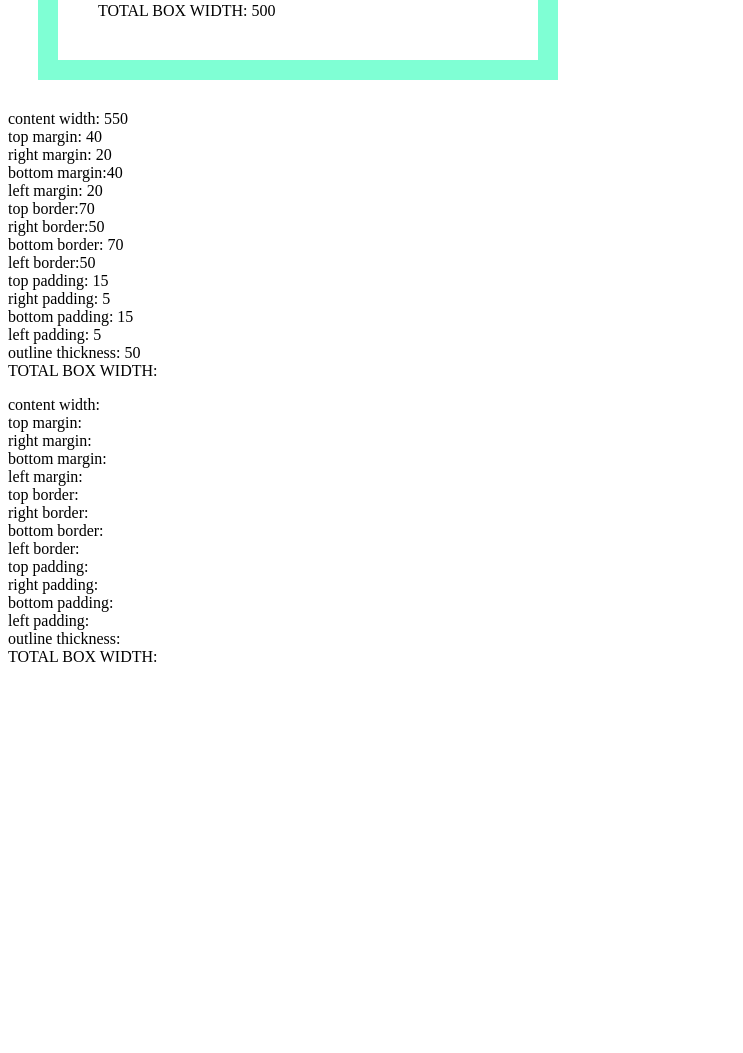
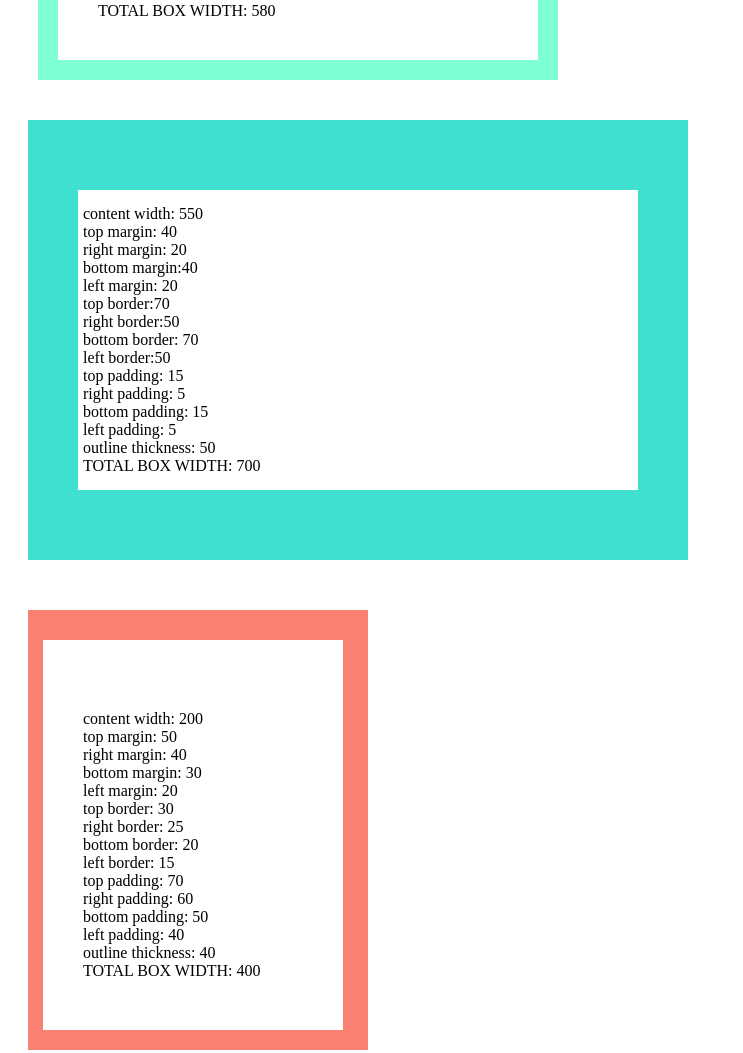
Before and after one commit to austinleitzke/webauth, a plain HTML site: page css-list/css-box-model.html in a window 1280 px wide. Shown: the part 340-1393 px from the top of the page, without its empty margins (0-743 px from the left). Before the commit the page ends 1022 px from the top, so only its background shows below. Drawn offline with Linux system fonts and the light colour scheme.

Commit message:
uiinojkn

```diff
--- a/css-list/css-box-model.html
+++ b/css-list/css-box-model.html
@@ -14,23 +14,36 @@ outline-width: 10px;
 }
 #second {
 width: 550px;
-margin-top: ;
-margin-bottom: ;
-margin-left: ;
-margin-right: ;
-border-top: ;
-border-bottom: ;
-border-left: ;
-border-right: ;
-padding-top: ;
-padding-bottom: ;
-padding-left: ;
-padding-right: ;
+margin-top: 40px;
+margin-bottom: 40px;
+margin-left: 20px;
+margin-right: 20px;
+padding-top: 15px;
+padding-bottom: 15px;
+padding-left: 5px;
+padding-right: 5px;
+outline-width: 50px;
+border-left: 50px solid  turquoise ;
+border-right: 50px solid  turquoise ;
+border-top: 70px solid  turquoise ;
+border-bottom: 70px solid  turquoise ;
+}
 
-
-}
 #third {
-
+width: 200px;
+margin-top: 50px;
+margin-bottom: 30px;
+margin-left: 20px;
+margin-right: 40px;
+padding-top: 70px;
+padding-bottom: 50px;
+padding-right: 60px;
+padding-left: 40px;
+outline-width: 30px ;
+border-left: 15px solid salmon;
+border-right: 25px solid salmon;
+border-top: 30px solid salmon;
+border-bottom: 20px solid salmon;
 }
 
 </style>
@@ -53,7 +66,7 @@ padding-right: ;
         bottom padding: 40<br>
         left padding: 40<br>
         outline thickness: 10<br>
-        TOTAL BOX WIDTH: 500
+        TOTAL BOX WIDTH: 580
         </p>
 </div>
 
@@ -73,27 +86,27 @@ padding-right: ;
         bottom padding: 15<br>
         left padding: 5<br>
         outline thickness: 50<br>
-        TOTAL BOX WIDTH:
+        TOTAL BOX WIDTH: 700
         </p>
 </div>
 
 <div>
     <p id="third">
-        content width: <br>
-        top margin: <br>
-        right margin: <br>
-        bottom margin: <br>
-        left margin: <br>
-        top border: <br>
-        right border: <br>
-        bottom border: <br>
-        left border: <br>
-        top padding: <br>
-        right padding: <br>
-        bottom padding: <br>
-        left padding: <br>
-        outline thickness: <br>
-        TOTAL BOX WIDTH:
+        content width: 200<br>
+        top margin: 50<br>
+        right margin: 40<br>
+        bottom margin: 30<br>
+        left margin: 20<br>
+        top border: 30<br>
+        right border: 25<br>
+        bottom border: 20<br>
+        left border: 15<br>
+        top padding: 70<br>
+        right padding: 60<br>
+        bottom padding: 50<br>
+        left padding: 40<br>
+        outline thickness: 40<br>
+        TOTAL BOX WIDTH: 400
         </p>
 </div>
 
```
